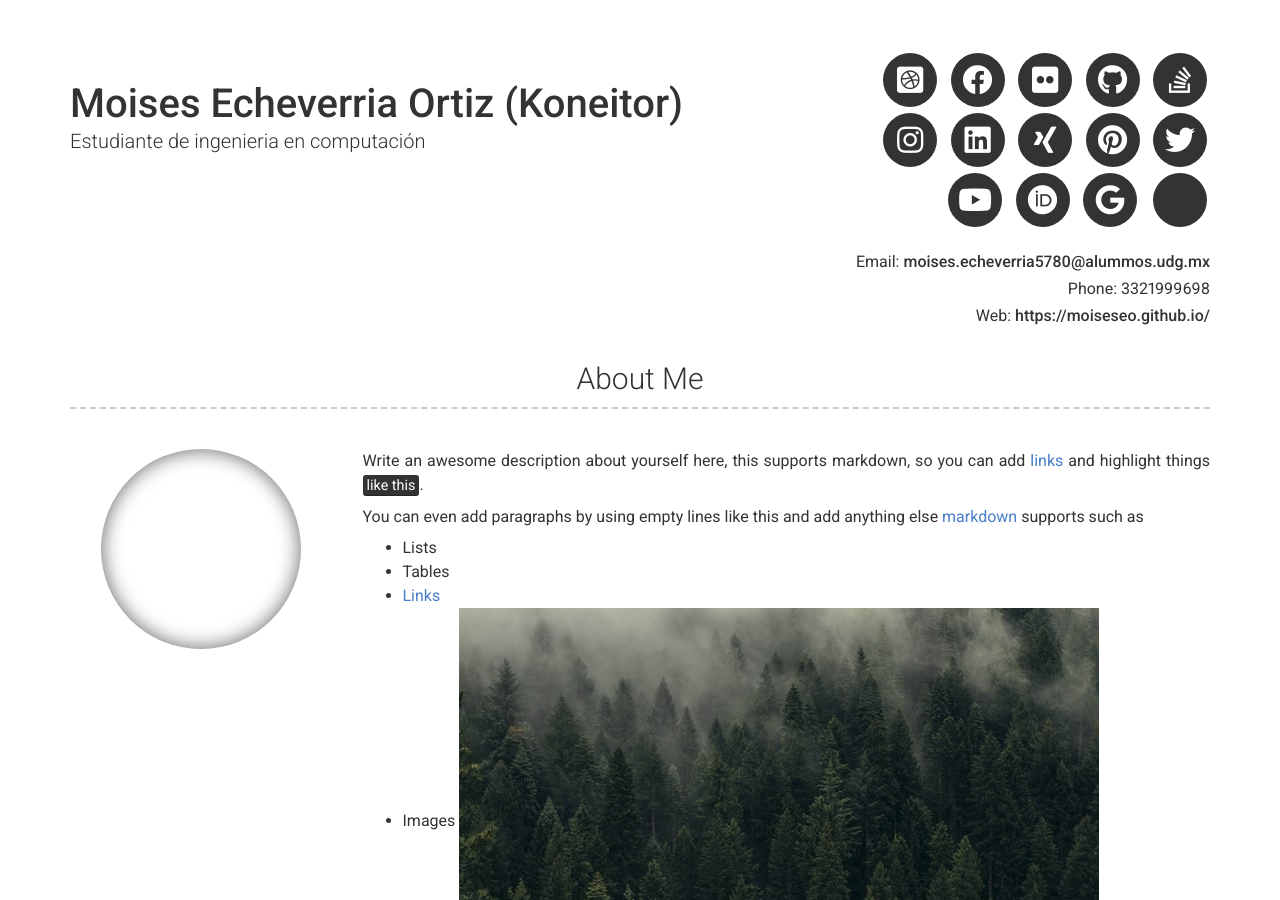
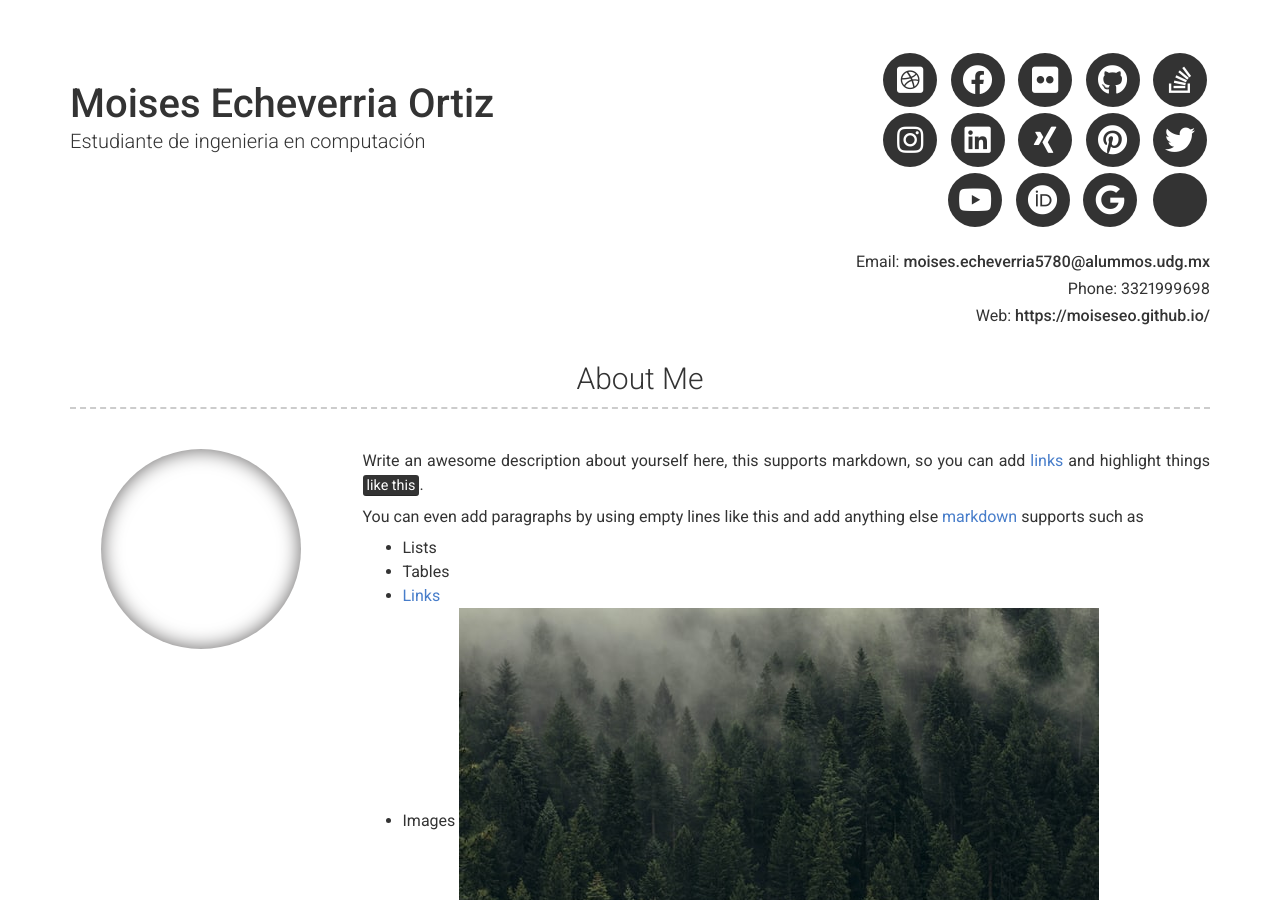
Before and after one commit to MoisesEO/moiseseo.github.io, a Jekyll site: the page built from index.md, in a window 1280 px wide and 900 px high. Built offline with Jekyll 4.4.1, drawn with Linux system fonts in a browser that asks for light colours; nearby versions of some CDN libraries; some of the changed text lies outside the part shown.

Commit message:
Update _config.yml

```diff
--- a/_config.yml
+++ b/_config.yml
@@ -6,7 +6,7 @@ repository: Git repository where your resume will be hosted, only required if yo
 version: 2
 
 # Personal info
-name: Moises Echeverria Ortiz (Koneitor)
+name: Moises Echeverria Ortiz
 title: Estudiante de ingenieria en computación
 email: moises.echeverria5780@alummos.udg.mx
 # email_title: Email (Email title override)
```
